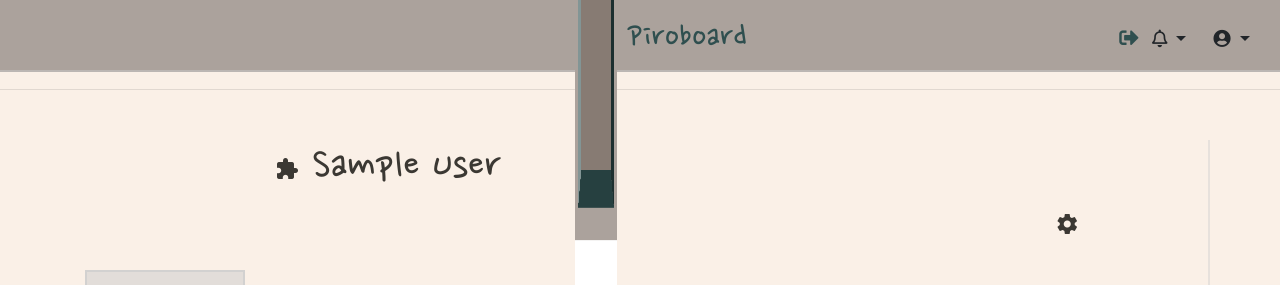
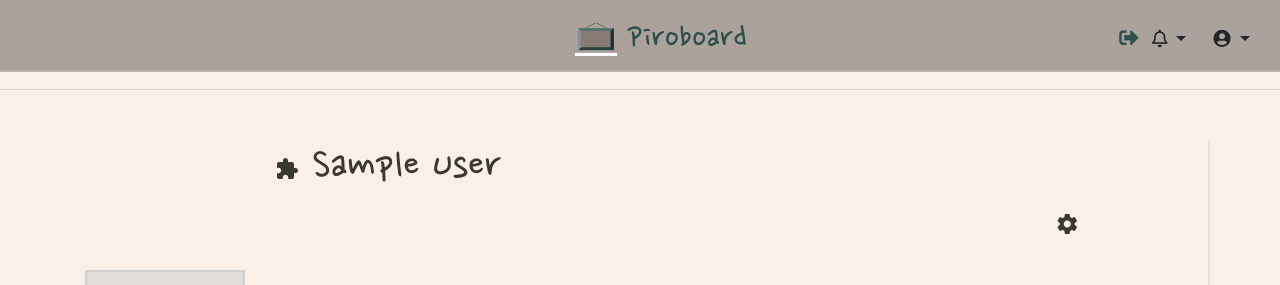
Before and after one commit to pirogramming/PiroBoard, a Django app: page /group/1/ in a window 1280 px wide. Shown: the top 285 px of the page. Run offline with Django 3.2, Linux system fonts and the light colour scheme; tables that the repository leaves empty hold one stand-in row (values such as "Sample post"); some libraries are stand-ins or nearby versions.

Commit message:
오류 정정

```diff
--- a/blog/templates/blog/group_detail.html
+++ b/blog/templates/blog/group_detail.html
@@ -4,7 +4,7 @@
 
     <link href="https://fonts.googleapis.com/icon?family=Material+Icons" rel="stylesheet">
     <style>
-        img {
+        .bd-example img {
             height: 500px;
         }
         a:hover {
```
